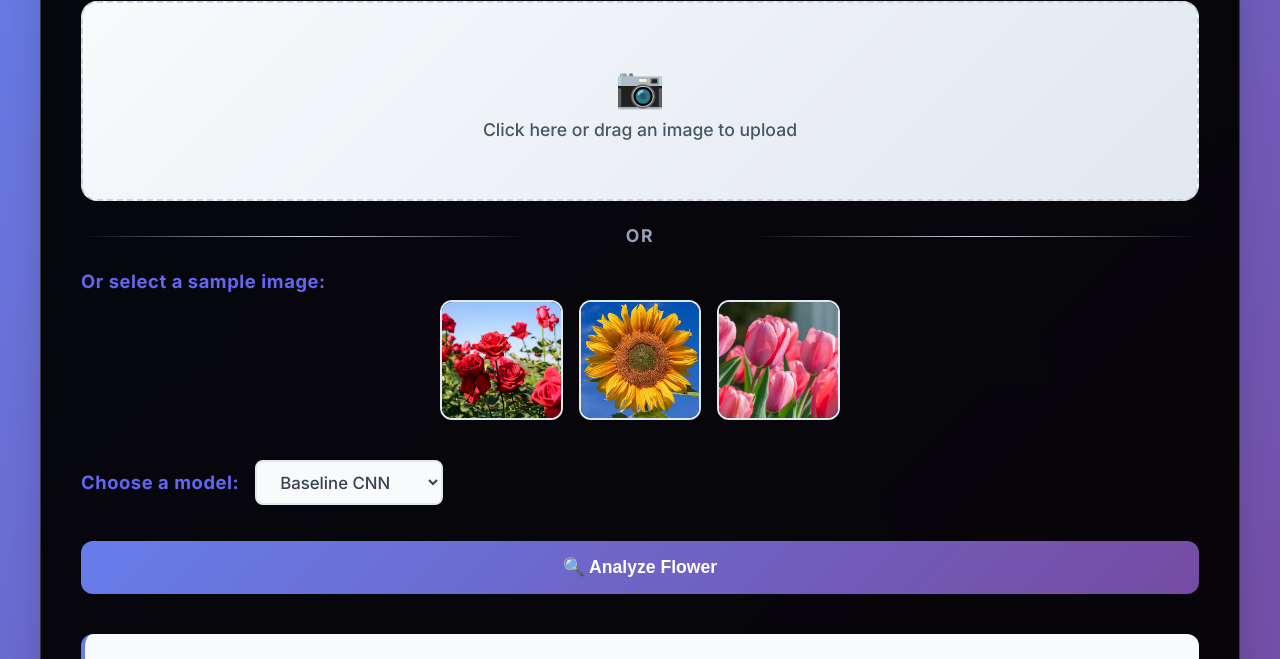
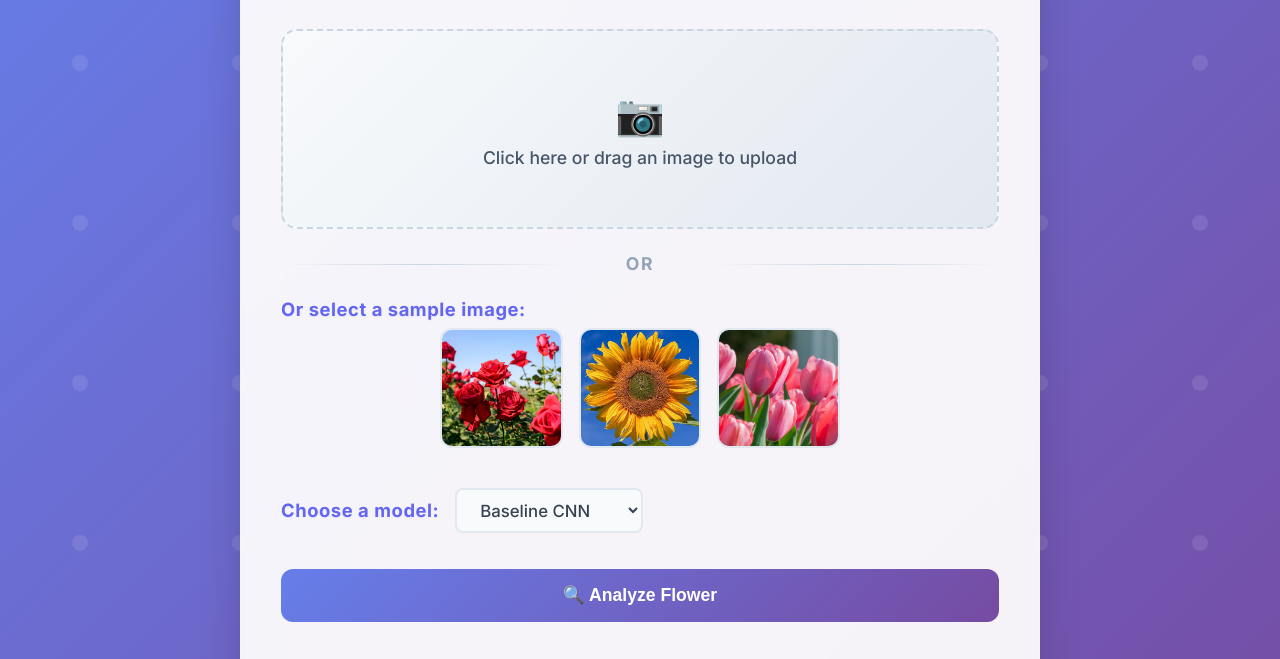
Before and after one commit to david-diaz-26/Flower-Classification-Frontend, a plain HTML site: page index.html in a window 1280 px wide. Shown: the part 177-836 px from the top of the page. Drawn offline with Linux system fonts and the light colour scheme.

Commit message:
Small updates on color

```diff
--- a/style.css
+++ b/style.css
@@ -30,9 +30,9 @@ body::before {
 }
 
 .container {
-    background: rgba(2, 2, 2, 0.95);
+    background: rgba(253, 252, 252, 0.95);
     backdrop-filter: blur(20px);
-    max-width: 1200px;
+    max-width: 800px;
     width: 100%;
     padding: 2.5rem;
     border-radius: 24px;
```
